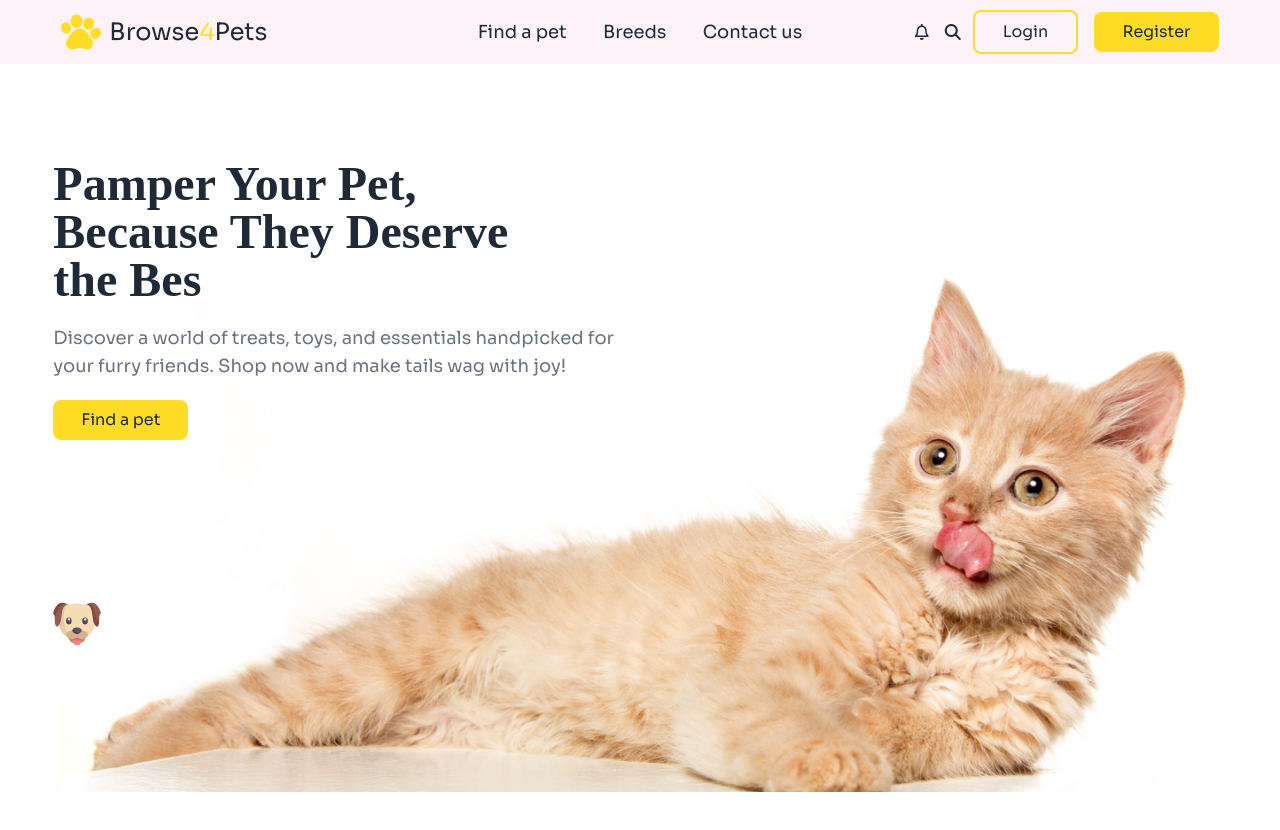
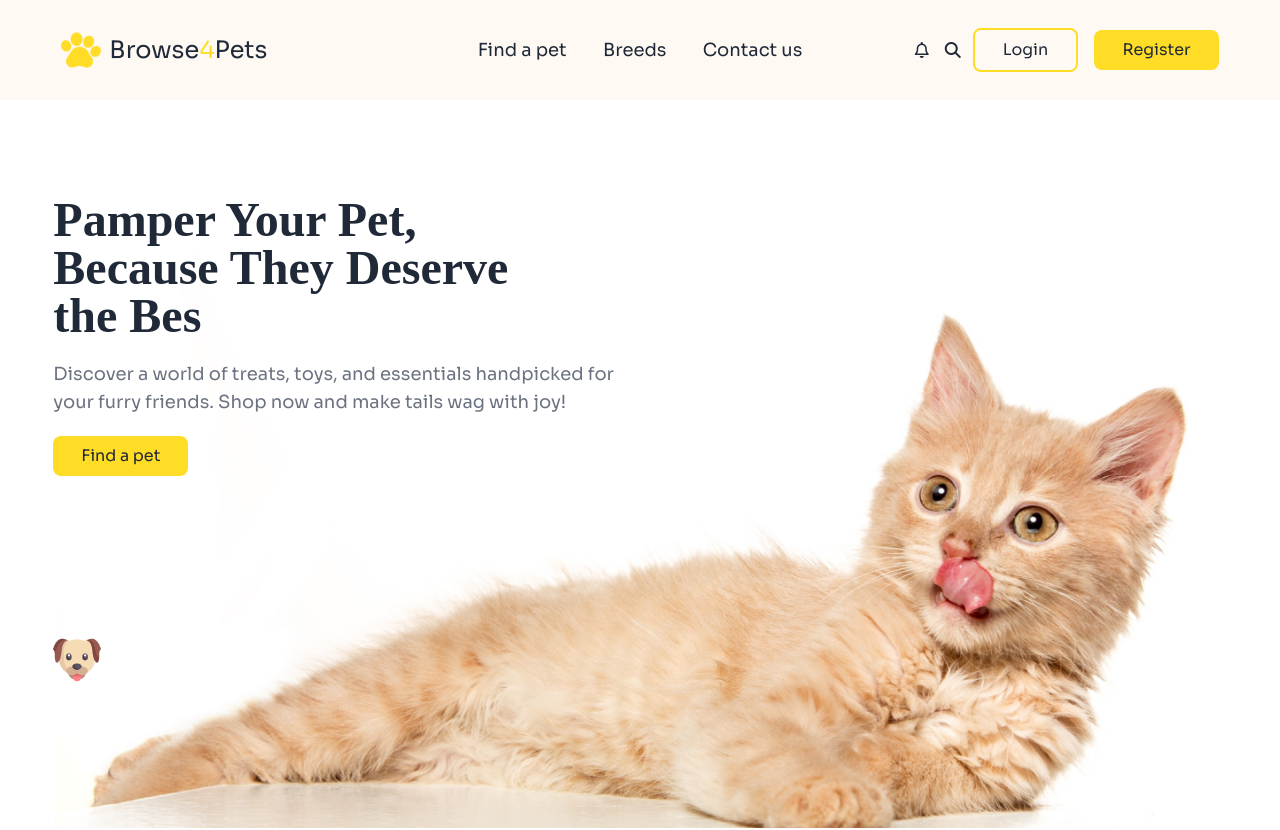
Before and after one commit to rifathassan478/Assignment_03_Category_0001, a plain HTML site: page index.html in a window 1280 px wide. Shown: the top 830 px of the page. Drawn offline with nearby package versions, Linux system fonts and the light colour scheme; a web font is replaced by a local one.

Commit message:
Fixed navbar padding, and background color

```diff
--- a/index.html
+++ b/index.html
@@ -61,8 +61,8 @@
 
         <header>
             <!-- navbar section start -->
-            <nav class="bg-pink-50 mb-16">
-                <div class="navbar bg-base-100 w-11/12 mx-auto bg-pink-50">
+            <nav class="bg-[#FFF9F4] mb-16">
+                <div class="navbar py-7 w-11/12 mx-auto bg-[#FFF9F4]">
                     <div class="navbar-start flex items-center gap-2">
                         <img src="assets/logo-header.png" alt class="w-10">
                         <h1
```
